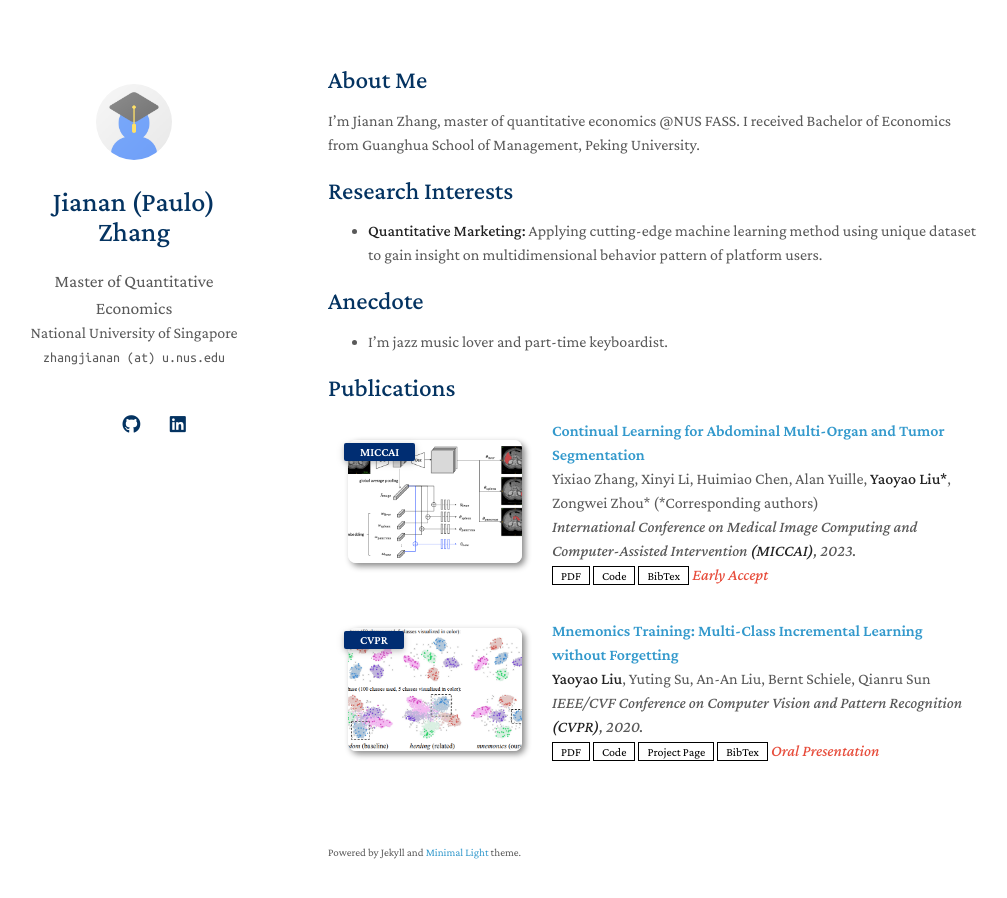
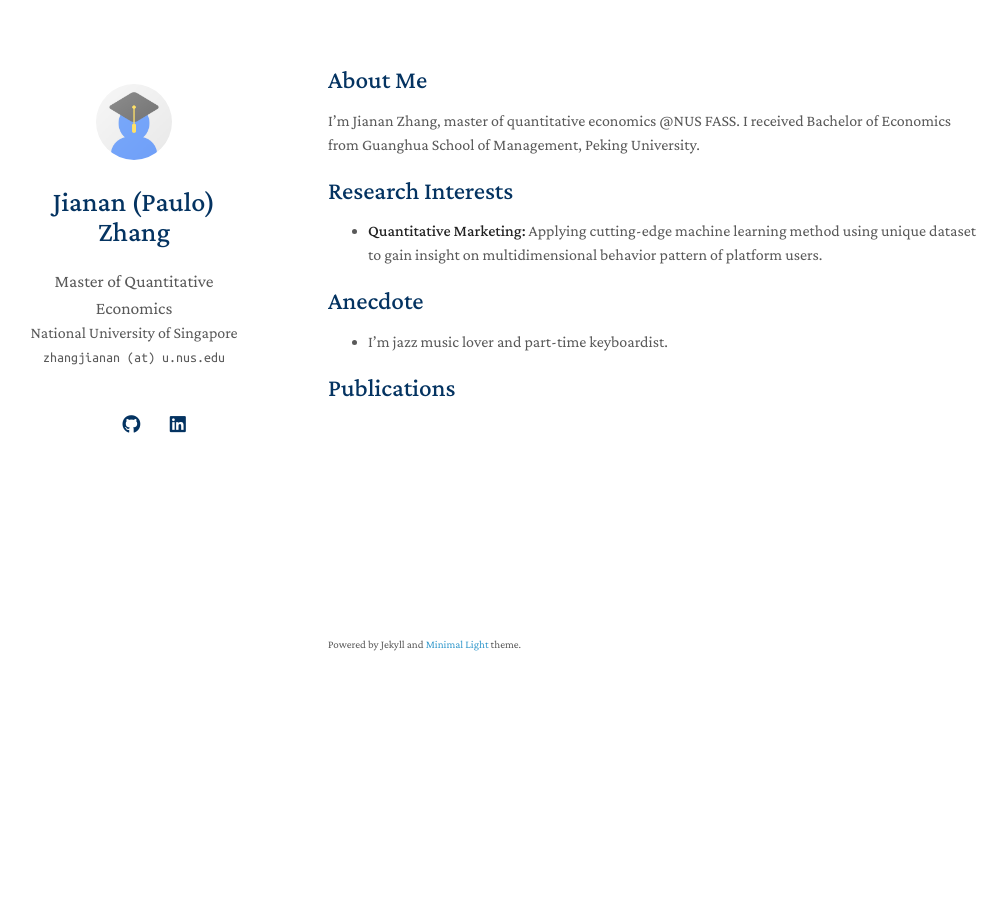
Before and after one commit to paulozhang42/paulozhang42.github.io, a Jekyll site: the page built from index.md, in a window 1280 px wide and 933 px high. Shown: the top 898 px of the window, without its empty margins (142-1149 px from the left). Built offline with Jekyll 4.4.1, drawn with Linux system fonts in a browser that asks for light colours; a style sheet for code colours, icons or effects is not loaded; our own code applies the rules of GitHub Pages for plain Markdown files.

Commit message:
Update publications.yml

```diff
--- a/_data/publications.yml
+++ b/_data/publications.yml
@@ -1,22 +1,12 @@
 main:
 
-  - title: Continual Learning for Abdominal Multi-Organ and Tumor Segmentation
-    authors: Yixiao Zhang, Xinyi Li, Huimiao Chen, Alan Yuille, <strong>Yaoyao Liu*</strong>, Zongwei Zhou* (*Corresponding authors)
-    conference_short: MICCAI
-    conference: International Conference on Medical Image Computing and Computer-Assisted Intervention <strong>(MICCAI)</strong>, 2023.
-    pdf: https://arxiv.org/pdf/2306.00988.pdf
-    code: https://github.com/MrGiovanni/ContinualLearning
-    bibtex: https://bib.yliu.me/MICCAI23.txt
-    image: ./assets/img/teaser_example_2.png
-    notes: Early Accept
-
-  - title: "Mnemonics Training: Multi-Class Incremental Learning without Forgetting"
-    authors: <strong>Yaoyao Liu</strong>, Yuting Su, An-An Liu, Bernt Schiele, Qianru Sun
-    conference_short: CVPR
-    conference: IEEE/CVF Conference on Computer Vision and Pattern Recognition <strong>(CVPR)</strong>, 2020.
-    pdf: https://arxiv.org/pdf/2002.10211.pdf
-    code: https://github.com/yaoyao-liu/class-incremental-learning/tree/main/mnemonics-training
-    page: https://class-il.mpi-inf.mpg.de/mnemonics/
-    bibtex: https://class-il.mpi-inf.mpg.de/mnemonics/
-    notes: Oral Presentation
-    image: ./assets/img/teaser_example.png
+  - title:
+    authors:
+    conference_short:
+    conference:
+    pdf:
+    code:
+    page:
+    bibtex:
+    notes:
+    image:
```
